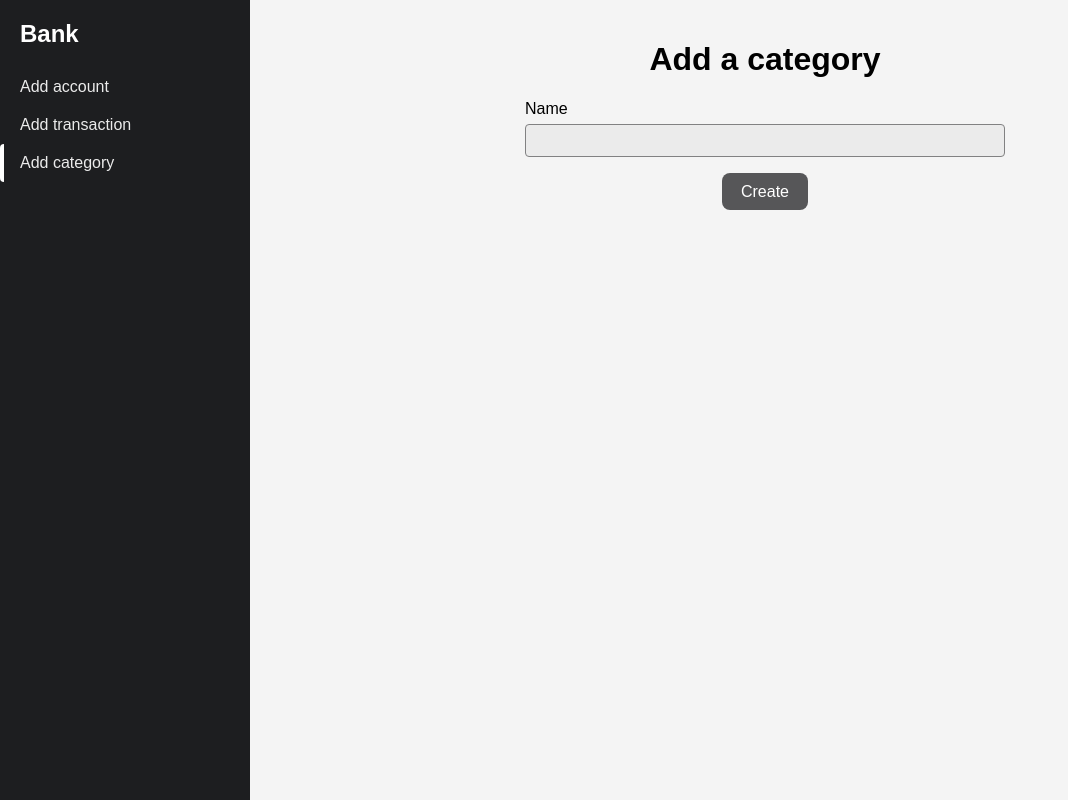
After one commit to anouillz/ET-HOME, a Django app: page /bank/add_category in a window 1280 px wide. The commit adds this page. Shown: the whole page, without its empty margins (0-1068 px from the left). Run offline with Django 5.2, Linux system fonts and the light colour scheme.

Commit message:
added pages to add transactions+categories in bank db

```diff
--- a/src/app/ET_HOME/context_processors.py
+++ b/src/app/ET_HOME/context_processors.py
@@ -5,5 +5,10 @@ def navbar_links(request):
             {'url_name': 'categories', 'label': 'Categories'},
             {'url_name': 'add_bank', 'label': 'Add bank account'},
             {'url_name': 'settings', 'label': 'Settings'}
+        ],
+        "bank_nav_links": [
+            {'url_name': 'bank:add_account', 'label': 'Add account'},
+            {'url_name': 'bank:add_transaction', 'label': 'Add transaction'},
+            {'url_name': 'bank:add_category', 'label': 'Add category'},
         ]
     }
--- a/src/app/ET_HOME/templates/base.html
+++ b/src/app/ET_HOME/templates/base.html
@@ -13,7 +13,7 @@
             <h2>ET-HOME</h2>
             <nav>
                 {% for link in nav_links %}
-                	<a href="{% url link.url_name %}" class="{% if request.resolver_match.url_name == link.url_name %}active{% endif %}">{{ link.label }}</a>
+                    <a href="{% url link.url_name %}" class="{% if request.resolver_match.url_name == link.url_name %}active{% endif %}">{{ link.label }}</a>
                 {% endfor %}
             </nav>
             <a href="{% url "logout" %}" class="logout">Logout</a>
--- a/src/app/ET_HOME/urls.py
+++ b/src/app/ET_HOME/urls.py
@@ -23,7 +23,7 @@ urlpatterns = [
     path("login/",views.login_view,name="login"),
     path("register/",views.register_view,name="register"),
     path("",views.dashboard_view,name="dashboard"),
-    path("bank/", include("bank.urls")),
+    path("bank/", include("bank.urls", namespace="bank")),
 
     #Dashboard
     path("addAccount/", views.add_account_view, name="add_bank"),
--- a/src/app/bank/api_urls.py
+++ b/src/app/bank/api_urls.py
@@ -2,6 +2,7 @@ from django.urls import path
 from . import views
 
 urlpatterns = [
+    path('categories/add', views.add_category, name='add_category'),
     path('accounts/add', views.add_account, name='add_account'),
     path('transactions/add', views.add_transaction, name='add_transaction'),
     path("transactions/<str:id>",views.get_transaction,name="get_transaction"),
--- a/src/app/bank/templates/bank/add_account.html
+++ b/src/app/bank/templates/bank/add_account.html
@@ -2,9 +2,6 @@
 {% load static %}
 {% load random %}
 {% block title %}Add Account{% endblock %}
-{% block head %}
-    <script src="{% static 'js/bank/base.js' %}"></script>
-{% endblock head %}
 {% block page-name %}Add an account{% endblock %}
 {% block main %}
     <form data-endpoint="accounts/add">
--- /dev/null
+++ b/src/app/bank/templates/bank/add_category.html
@@ -0,0 +1,14 @@
+{% extends 'bank/base.html' %}
+{% load static %}
+{% block title %}Add Category{% endblock %}
+{% block page-name %}Add a category{% endblock %}
+{% block main %}
+    <form data-endpoint="categories/add">
+        {% csrf_token %}
+        <div class="field">
+            <label for="name">Name</label>
+            <input type="text" name="name" id="name">
+        </div>
+        <button type="submit">Create</button>
+    </form>
+{% endblock %}
--- a/src/app/bank/templates/bank/base.html
+++ b/src/app/bank/templates/bank/base.html
@@ -4,10 +4,20 @@
     <head>
         <title>{% block title %}Title{% endblock %}</title>
         <link rel="stylesheet" href="{% static 'css/base.css' %}">
+        <link rel="stylesheet" href="{% static 'css/bank/base.css' %}">
         <script src="{% static 'js/base.js' %}"></script>
+        <script src="{% static 'js/bank/base.js' %}"></script>
         {% block head %}{% endblock head %}
     </head>
     <body>
+        <aside class="sidebar">
+            <h2>Bank</h2>
+            <nav>
+                {% for link in bank_nav_links %}
+                    <a href="{% url link.url_name %}" class="{% if request.resolver_match.view_name == link.url_name %}active{% endif %}">{{ link.label }}</a>
+                {% endfor %}
+            </nav>
+        </aside>
         <main class="main-content">
             <h1>{% block page-name %}{% endblock %}</h1>
             {% block main %}{% endblock %}
--- a/src/app/bank/urls.py
+++ b/src/app/bank/urls.py
@@ -1,7 +1,10 @@
 from django.urls import path, include
 from . import views
 
+app_name = "bank"
 urlpatterns = [
     path("api/", include("bank.api_urls")),
     path("add_account", views.add_account_view, name='add_account'),
+    path("add_transaction", views.add_transaction_view, name='add_transaction'),
+    path("add_category", views.add_category_view, name='add_category'),
 ]
--- a/src/app/bank/views.py
+++ b/src/app/bank/views.py
@@ -224,23 +224,16 @@ def validate_token(request):
 def add_transaction(request):
     try:
 
-        account_id = request.POST.get('account')
-        category_id = request.POST.get('category')
-        amount = request.POST.get('amount')
-        description = request.POST.get('description')
+        account_id = request.POST.get("account_id")
+        category_id = request.POST.get("category_id")
+        amount = request.POST.get("amount")
+        description = request.POST.get("description", "")
 
-        if not all([account_id, category_id, amount,description]):
+        if not all([account_id, category_id, amount]):
             return JsonResponse({"status": "error", "message": "All fields are required."}, status=400)
 
-
-        account = BankAccount.objects.filter(id=account_id, user=request.user).first()
-        category = SpendingCategory.objects.filter(id=category_id, user=request.user).first()
-
-        if not account:
-            return JsonResponse({"status": "error", "message": "Invalid account ID."}, status=400)
-        if not category:
-            return JsonResponse({"status": "error", "message": "Invalid category ID."}, status=400)
-
+        account = get_object_or_404(BankAccount, id=account_id)
+        category = get_object_or_404(SpendingCategory, id=category_id)
 
         # Create transaction
         transaction = Transaction.objects.create(
@@ -249,7 +242,11 @@ def add_transaction(request):
             description=description,
             category=category,
         )
-        return JsonResponse({"status": "success", "message": "Transaction added successfully.","data":to_json(transaction)})
+        return JsonResponse({
+            "status": "success",
+            "message": "Transaction added successfully.",
+            "id": transaction.id
+        })
 
     except Exception as e:
         return JsonResponse({"status": "error", "message": str(e)}, status=500)
@@ -283,9 +280,37 @@ def add_account(request):
     except Exception as e:
         return JsonResponse({"status": "error", "message": str(e)}, status=500)
 
+@require_POST
+def add_category(request):
+    try:
+        name = request.POST.get("name")
+
+        if not name:
+            return JsonResponse({"status": "error", "message": "All fields are required."}, status=400)
+
+        category = SpendingCategory.objects.create(name=name)
+        return JsonResponse({
+            "status": "success",
+            "message": "Category added successfully.",
+            "id": category.id
+        })
+
+    except Exception as e:
+        return JsonResponse({"status": "error", "message": str(e)}, status=500)
+
 def add_account_view(request):
     context = {
         "clients": Client.objects.all(),
         "banks": ["UBS", "BCV", "BCVs", "Raiffeisen"]
     }
     return render(request, "bank/add_account.html", context)
+
+def add_transaction_view(request):
+    context = {
+        "accounts": BankAccount.objects.all(),
+        "categories": SpendingCategory.objects.all()
+    }
+    return render(request, "bank/add_transaction.html", context)
+
+def add_category_view(request):
+    return render(request, "bank/add_category.html")
--- /dev/null
+++ b/src/app/static/css/bank/base.css
@@ -0,0 +1,55 @@
+h1 {
+    text-align: center;
+}
+
+form {
+    display: flex;
+    flex-direction: column;
+    gap: 1em;
+    width: 50%;
+    max-width: 30em;
+    margin: 0 auto;
+}
+
+form .field {
+    display: flex;
+    flex-direction: column;
+    gap: 0.4em;
+}
+
+form .field input, form .field select, form .field textarea {
+    font-family: inherit;
+    font-size: inherit;
+    background-color: var(--light-3);
+    border: solid var(--dark-4) 1px;
+    border-radius: 4px;
+    padding: 0.4em;
+}
+
+form .field select {
+    cursor: pointer;
+}
+
+form button {
+    font-family: inherit;
+    font-size: inherit;
+    background-color: var(--dark-2);
+    color: var(--light-1);
+    padding: 0.6em 1.2em;
+    border: none;
+    border-radius: 8px;
+    align-self: center;
+    cursor: pointer;
+}
+
+form button:hover {
+    background-color: var(--dark-3);
+}
+
+form button:active {
+    background-color: var(--dark-1);
+}
+form button:disabled {
+    background-color: var(--light-4);
+    color: var(--dark-4);
+}
```
Also changed, not shown: src/app/bank/templates/bank/add_transaction.html (added, +35 -0 lines).
